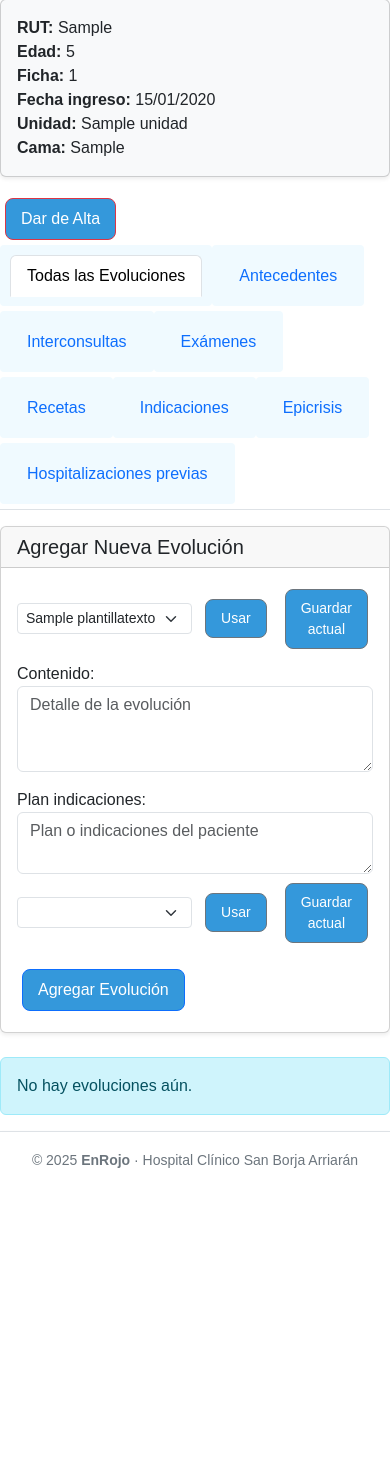
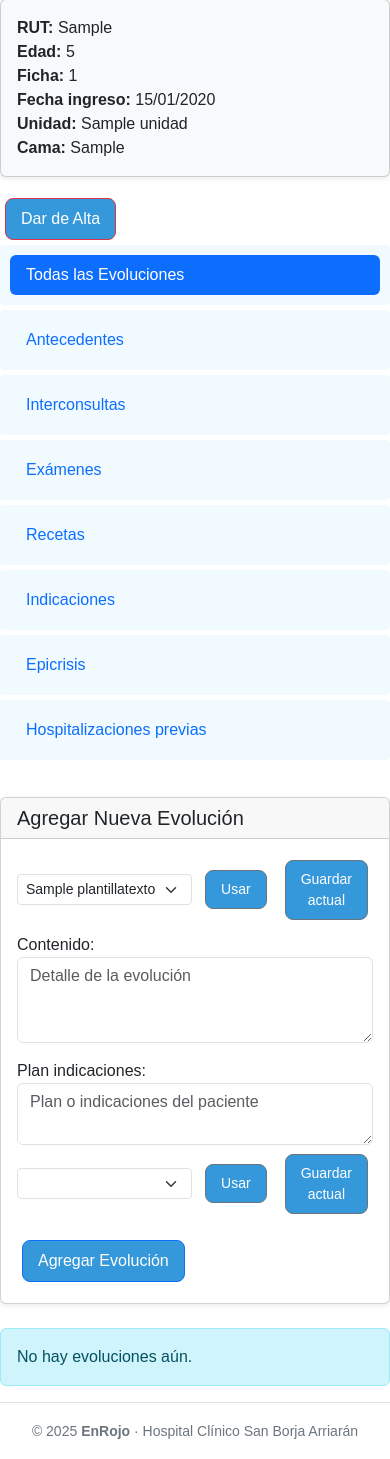
Before and after one commit to RooNoMore/fichaclinica, a Django app: page /pacientes/pacientes/1/ in a window 390 px wide. Shown: the part 141-1600 px from the top of the page. Before the commit the page ends 1309 px from the top, so only its background shows below. Run offline with Django 5.2, Linux system fonts and the light colour scheme; a user stored in the database is signed in; tables that the repository leaves empty hold one stand-in row (values such as "Sample post"); data that the repository does not hold is empty.

Commit message:
Improve patient detail layout

```diff
--- a/pacientes/templates/pacientes/detalle_paciente.html
+++ b/pacientes/templates/pacientes/detalle_paciente.html
@@ -36,8 +36,9 @@
 <p><strong>Paciente dado de alta el {{ paciente.fecha_egreso|date:"d/m/Y H:i" }}</strong></p>
 {% endif %}
 
-<div>
-    <ul class="nav nav-tabs" id="miTab" role="tablist">
+<div class="row">
+  <div class="col-md-3 mb-3">
+    <ul class="nav nav-pills flex-column" id="miTab" role="tablist">
         <li class="nav-item">
             <a class="nav-link active" id="evoluciones-tab" data-bs-toggle="tab" href="#evoluciones">Todas las Evoluciones</a>
         </li>
@@ -63,7 +64,8 @@
             <a class="nav-link" id="hospitalizaciones-tab" data-bs-toggle="tab" href="#hospitalizaciones">Hospitalizaciones previas</a>
         </li>
     </ul>
-
+  </div>
+  <div class="col-md-9">
     <div class="tab-content mt-3" id="miTabContent">
 
         <!-- Evoluciones -->
```
